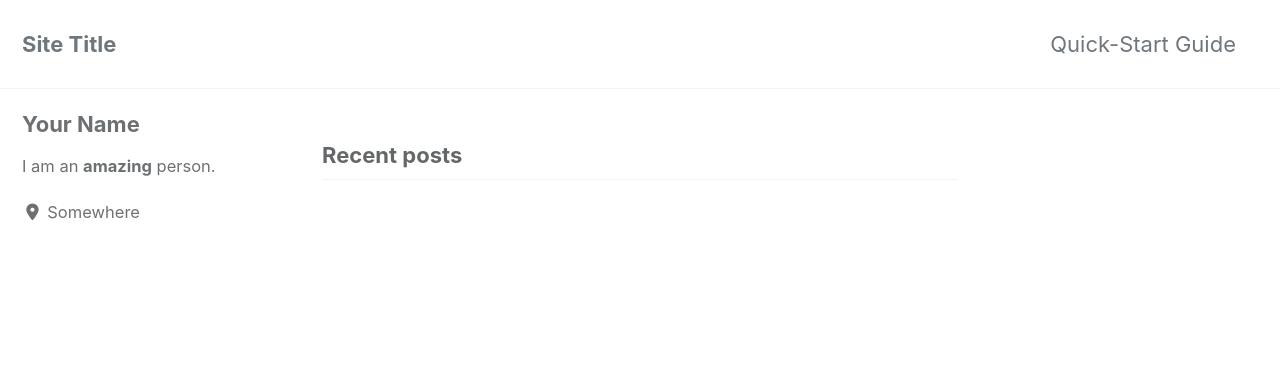
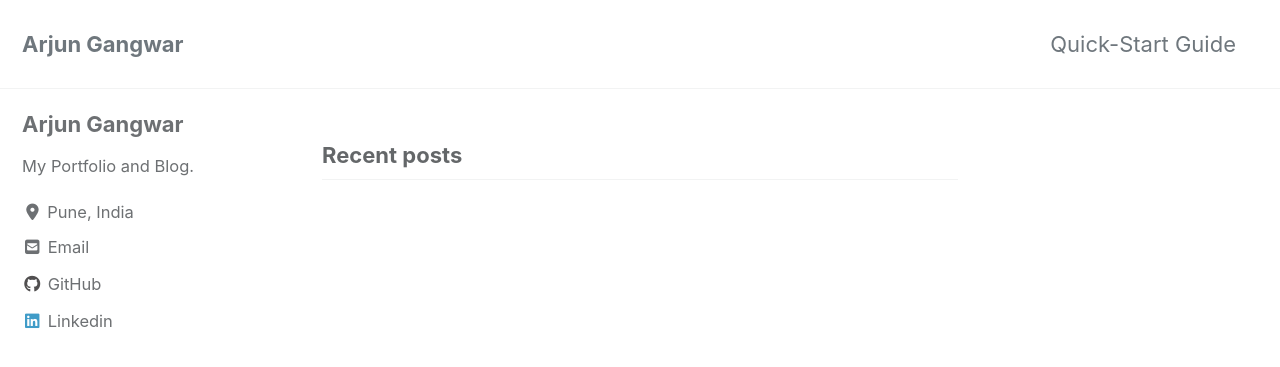
Before and after one commit to arjun-gangwar/arjun-gangwar.github.io, a Jekyll site: the page built from index.html, in a window 1280 px wide and 900 px high. Shown: the top 367 px of the window. Built offline with Jekyll 4.4.1, drawn with Linux system fonts in a browser that asks for light colours; cached includes are drawn as plain includes; nearby versions of some CDN libraries; the list of posts is cut into pages by our own code; some of the changed text lies outside the part shown.

Commit message:
some changes in config.yml

```diff
--- a/_config.yml
+++ b/_config.yml
@@ -16,11 +16,11 @@ minimal_mistakes_skin    : "default" # "air", "aqua", "contrast", "dark", "dirt"
 
 # Site Settings
 locale                   : "en-US"
-title                    : "Site Title"
+title                    : "Arjun Gangwar"
 title_separator          : "-"
 subtitle                 : # site tagline that appears below site title in masthead
-name                     : "Your Name"
-description              : "An amazing website."
+name                     : "Arjun Gangwar"
+description              : "This my Portfolio."
 url                      : # the base hostname & protocol for your site e.g. "https://mmistakes.github.io"
 baseurl                  : # the subpath of your site, e.g. "/blog"
 repository               : # GitHub username/repo-name e.g. "mmistakes/minimal-mistakes"
@@ -93,52 +93,34 @@ analytics:
 
 # Site Author
 author:
-  name             : "Your Name"
+  name             : "Arjun Gangwar"
   avatar           : # path of avatar image, e.g. "/assets/images/bio-photo.jpg"
-  bio              : "I am an **amazing** person."
-  location         : "Somewhere"
+  bio              : "My Portfolio and Blog."
+  location         : "Pune, India"
   email            :
   links:
     - label: "Email"
       icon: "fas fa-fw fa-envelope-square"
-      # url: mailto:your.name@email.com
-    - label: "Website"
-      icon: "fas fa-fw fa-link"
-      # url: "https://your-website.com"
-    - label: "Twitter"
-      icon: "fab fa-fw fa-twitter-square"
-      # url: "https://twitter.com/"
-    - label: "Facebook"
-      icon: "fab fa-fw fa-facebook-square"
-      # url: "https://facebook.com/"
+      url: mailto:arjungangwar@gmail.com
     - label: "GitHub"
       icon: "fab fa-fw fa-github"
-      # url: "https://github.com/"
-    - label: "Instagram"
-      icon: "fab fa-fw fa-instagram"
-      # url: "https://instagram.com/"
+      url: "https://github.com/arjun-gangwar"
+    - label: "Linkedin"
+      icon: "fab fa-fw fa-linkedin"
+      url: "https://linkedin.com/"
 
 # Site Footer
 footer:
   links:
-    - label: "Twitter"
-      icon: "fab fa-fw fa-twitter-square"
-      # url:
-    - label: "Facebook"
-      icon: "fab fa-fw fa-facebook-square"
-      # url:
+    - label: "Email"
+      icon: "fas fa-fw fa-envelope-square"
+      url: mailto:arjungangwar@gmail.com
     - label: "GitHub"
       icon: "fab fa-fw fa-github"
-      # url:
-    - label: "GitLab"
-      icon: "fab fa-fw fa-gitlab"
-      # url:
-    - label: "Bitbucket"
-      icon: "fab fa-fw fa-bitbucket"
-      # url:
-    - label: "Instagram"
-      icon: "fab fa-fw fa-instagram"
-      # url:
+      url: "https://github.com/arjun-gangwar"
+    - label: "Linkedin"
+      icon: "fab fa-fw fa-linkedin"
+      url: "https://linkedin.com/"
 
 
 # Reading Files
@@ -279,3 +261,11 @@ defaults:
       comments: # true
       share: true
       related: true
+
+  # _pages
+  - scope:
+      path: ""
+      type: pages
+    values:
+      layout: single
+      author profile: true
```
Also changed, not shown: 1 other file.
